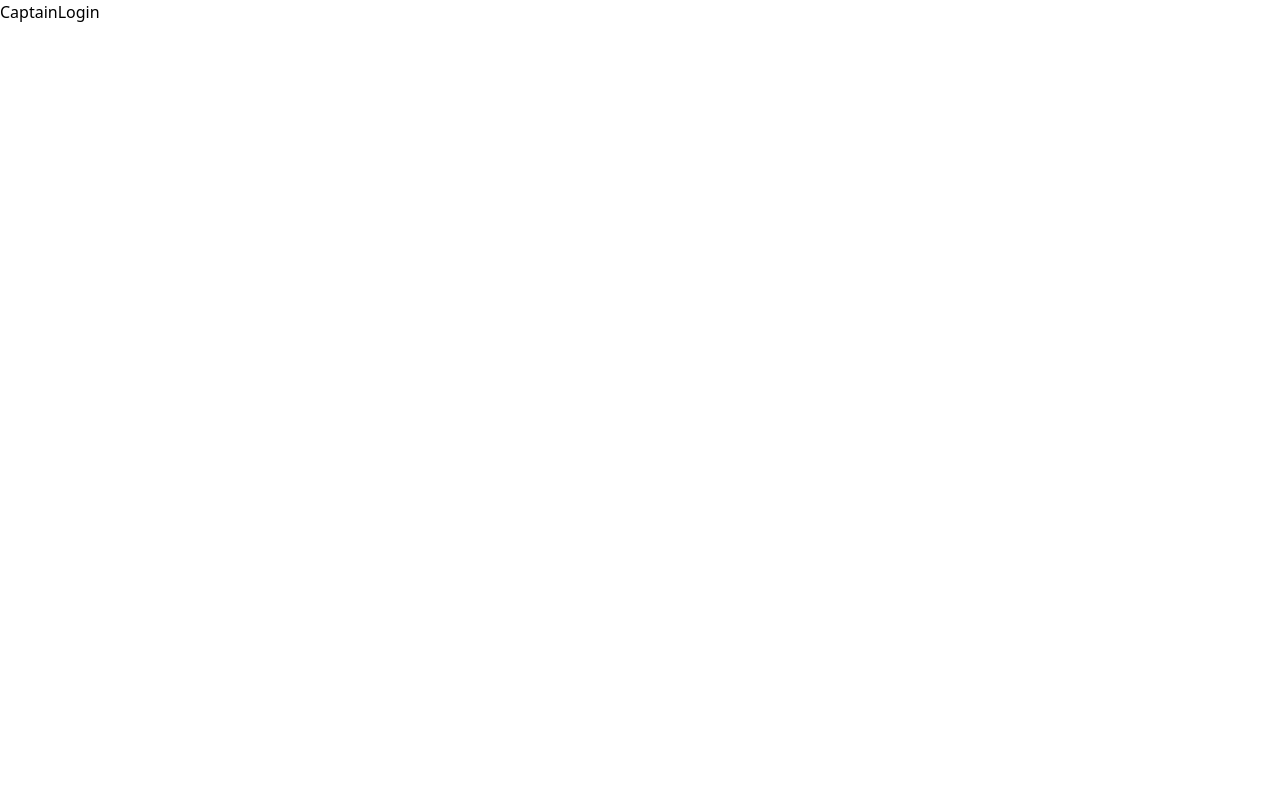
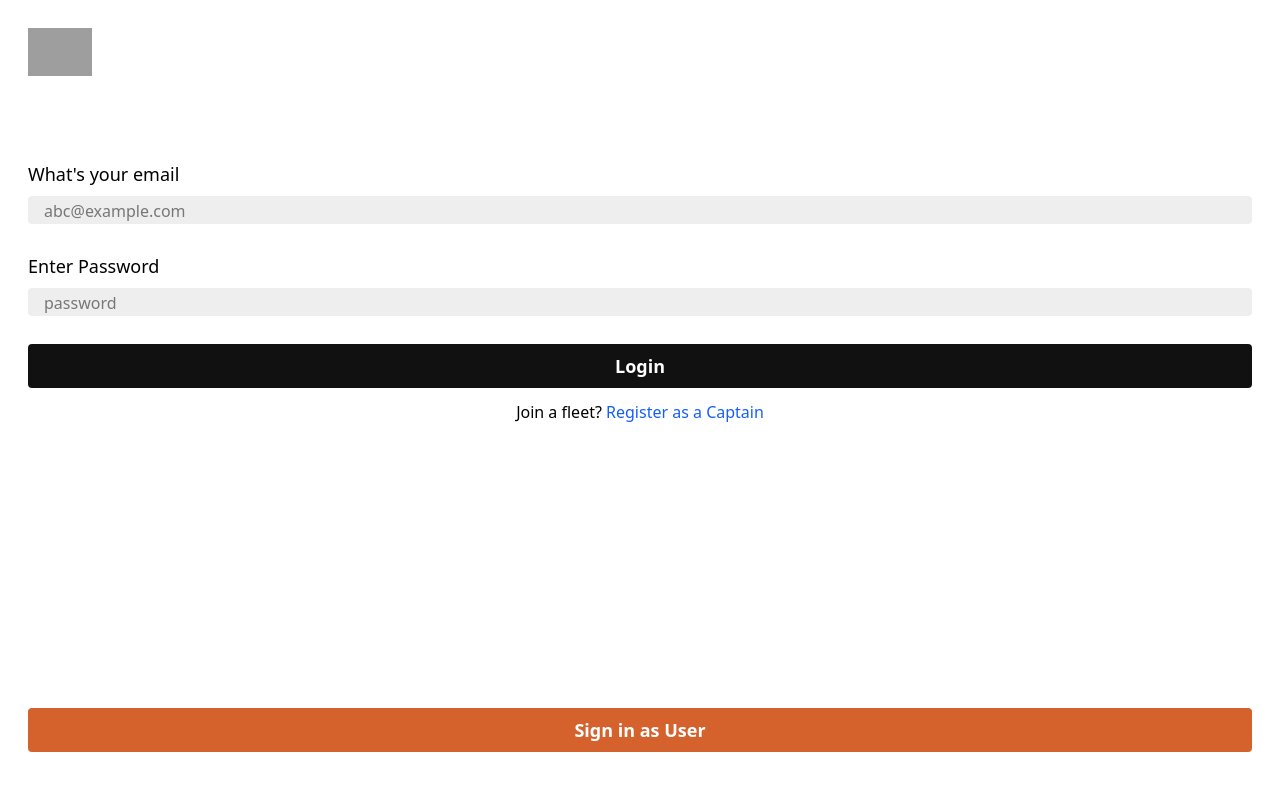
Before and after one commit to jannishar654/SafarX, a React app in the folder frontend/: page /captain-login in a window 1280 px wide. Shown: the top 790 px of the page. Built offline with nearby package versions, Linux system fonts and the light colour scheme; grey boxes are pictures that could not be loaded; the HTML template or start-up script is replaced by a standard one.

Commit message:
UserLogin and Captain Login page completed

```diff
--- a/frontend/src/pages/CaptainLogin.jsx
+++ b/frontend/src/pages/CaptainLogin.jsx
@@ -1,8 +1,62 @@
-import React from 'react'
+import React , {useState} from 'react'
+import { Link } from 'react-router-dom'
 
 const CaptainLogin = () => {
+  const [email, setEmail] = useState('')
+    const [password, setPassword] = useState('')
+    const [captainData, setCaptainData] = useState({})
+
+    const submitHandler = (e) =>{
+      e.preventDefault()
+      setCaptainData({
+        email: email,
+        password: password
+      })
+
+      console.log(captainData)
+      setEmail('')
+      setPassword('')  // jab submit karo then khali ho jaayega
+    }
   return (
-    <div>CaptainLogin</div>
+    <div className='p-7 flex flex-col justify-between h-screen'>
+      <div>
+        <img className='w-16 mb-10' src="/HomeLogo.png" alt="Logo" />
+        <div className='bg-white pb-7 py-4 px-4'></div>
+      <form onSubmit={(e) =>{
+        submitHandler(e)
+      }}>
+        <h3 className='text-lg font-medium mb-2'> What's your email</h3>
+        <input
+           required
+           value={email}
+            onChange={(e) => setEmail(e.target.value)}
+           className='bg-[#eeeeee] mb-7 rounded px-4 py-2border w-full text-lg placeholder:text-base'
+           type="email"
+           placeholder="abc@example.com"/>
+
+        <h3 className='text-lg font-medium mb-2'>Enter Password</h3>
+        <input
+           required
+           value={password}
+            onChange={(e) => setPassword(e.target.value)}
+             className='bg-[#eeeeee] mb-7 rounded px-4 py-2border w-full text-lg placeholder:text-base'
+           type="password"
+           placeholder="password"/>
+        <button
+         className='bg-[#111] text-white font-semibold mb-3 rounded px-4 py-2  w-full text-lg placeholder:text-base'
+        >Login</button>
+
+        <p className='text-center'>Join a fleet? <Link to='/signup' className='text-blue-600'> Register as a Captain </Link></p>
+      </form>
+      </div>
+
+      <div>
+        <Link
+         to='/login'
+        className='bg-[#d5622d] flex items-center justify-center text-white font-semibold mb-5 rounded px-4 py-2  w-full text-lg placeholder:text-base'
+        > Sign in as User</Link>
+      </div>
+    </div>
   )
 }
 
--- a/frontend/src/pages/UserLogin.jsx
+++ b/frontend/src/pages/UserLogin.jsx
@@ -1,8 +1,63 @@
-import React from 'react'
+import React, { useState } from 'react'
+import { Link } from 'react-router-dom'
 
 const UserLogin = () => {
+  const [email, setEmail] = useState('')
+  const [password, setPassword] = useState('')
+  const [userData, setUserData] = useState({})
+
+  const submitHandler = (e) =>{
+    e.preventDefault()
+    setUserData({
+      email: email,
+      password: password
+    })
+
+    console.log(userData)
+    setEmail('')
+    setPassword('')  // jab submit karo then khali ho jaayega
+
+  }
   return (
-    <div>UserLogin</div>
+    <div className='p-7 flex flex-col justify-between h-screen'>
+      <div>
+        <img className='w-16 mb-10' src="/HomeLogo.png" alt="Logo" />
+        <div className='bg-white pb-7 py-4 px-4'></div>
+      <form onSubmit={(e) =>{
+        submitHandler(e)
+      }}>
+        <h3 className='text-lg font-medium mb-2'> What's your email</h3>
+        <input
+           required
+           value={email}
+            onChange={(e) => setEmail(e.target.value)}
+           className='bg-[#eeeeee] mb-7 rounded px-4 py-2border w-full text-lg placeholder:text-base'
+           type="email"
+           placeholder="abc@example.com"/>
+
+        <h3 className='text-lg font-medium mb-2'>Enter Password</h3>
+        <input
+           required
+           value={password}
+            onChange={(e) => setPassword(e.target.value)}
+             className='bg-[#eeeeee] mb-7 rounded px-4 py-2border w-full text-lg placeholder:text-base'
+           type="password"
+           placeholder="password"/>
+        <button
+         className='bg-[#111] text-white font-semibold mb-3 rounded px-4 py-2  w-full text-lg placeholder:text-base'
+        >Login</button>
+
+        <p className='text-center'>New here? <Link to='/signup' className='text-blue-600'> Create new Account </Link></p>
+      </form>
+      </div>
+
+      <div>
+        <Link
+         to='/captain-login'
+        className='bg-[#10b461] flex items-center justify-center text-white font-semibold mb-5 rounded px-4 py-2  w-full text-lg placeholder:text-base'
+        > Sign in as Captain</Link>
+      </div>
+    </div>
   )
 }
 
```
